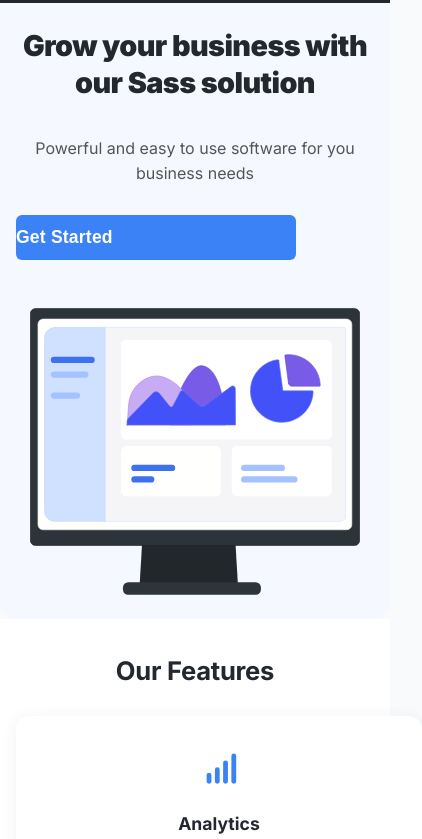
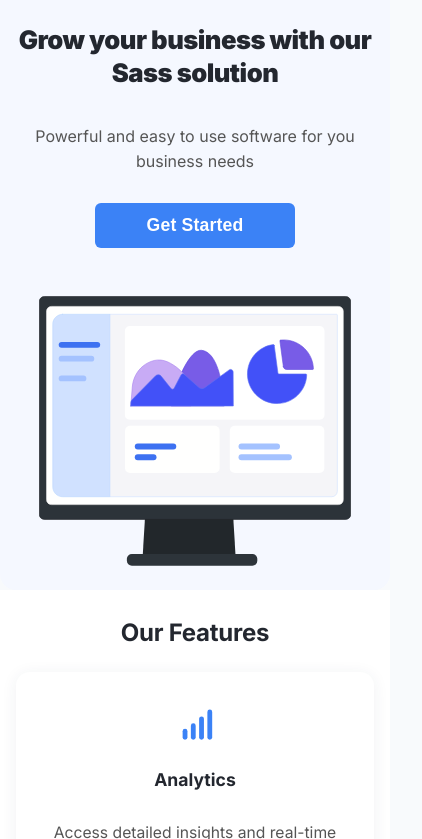
Before and after one commit to oxyitelno-vosxititelno/case1, a plain HTML site: page index.html in a window 390 px wide. Shown: the part 57-896 px from the top of the page, 422 px wide, since content can reach past the window. Drawn offline with Linux system fonts and the light colour scheme.

Commit message:
fix: исправлена мобильная адаптивность - скрыта навигация, центрирован контент, оптимизированы кнопки

```diff
--- a/style.css
+++ b/style.css
@@ -563,152 +563,183 @@ h6 {
 }
 
 /* =====================
-   Адаптивность для мобильных устройств (исправленная версия)
+   Мобильная адаптивность (полная переработка)
    ===================== */
 
+/* Базовые стили для body */
+body {
+  margin: 0;
+  padding: 0;
+  box-sizing: border-box;
+}
+
+*,
+*::before,
+*::after {
+  box-sizing: border-box;
+}
+
 @media (max-width: 900px) {
-  /* Header: скрываем навигацию, оставляем логотип и кнопку */
-  .nav-list {
-    display: none;
-  }
+  /* Header: полностью переделываем для мобильных */
   .header {
-    padding: 0 20px;
-    justify-content: space-between;
-  }
-  .nav {
-    gap: 16px;
+    padding: 0 20px !important;
+    height: 60px !important;
+    justify-content: space-between !important;
   }
 
-  /* Секции: правильные отступы и центрирование */
-  .hero,
+  /* Полностью скрываем навигационное меню */
+  .nav-list {
+    display: none !important;
+  }
+
+  /* Оставляем только кнопку в навигации */
+  .nav {
+    gap: 0 !important;
+  }
+
+  /* Hero: делаем полностью адаптивным */
+  .hero {
+    flex-direction: column !important;
+    align-items: center !important;
+    text-align: center !important;
+    gap: 32px !important;
+    padding: 40px 20px !important;
+    max-width: none !important;
+    margin: 0 !important;
+  }
+
+  .hero-content {
+    align-items: center !important;
+    text-align: center !important;
+    width: 100% !important;
+    max-width: none !important;
+  }
+
+  .hero h1 {
+    font-size: 2rem !important;
+    text-align: center !important;
+    max-width: none !important;
+    width: 100% !important;
+  }
+
+  .hero-description {
+    text-align: center !important;
+    max-width: none !important;
+    width: 100% !important;
+  }
+
+  .hero-btn {
+    align-self: center !important;
+    text-align: center !important;
+  }
+
+  .hero-img {
+    max-width: 80vw !important;
+    margin: 0 auto !important;
+  }
+
+  /* Секции: убираем ограничения ширины */
   .features,
   .pricing,
   .contact,
   .footer {
-    padding-left: 20px;
-    padding-right: 20px;
+    padding: 32px 20px !important;
+    max-width: none !important;
+    margin: 0 !important;
   }
 
-  /* Hero: вертикальное расположение, центрирование */
-  .hero {
-    flex-direction: column;
-    align-items: center;
-    text-align: center;
-    gap: 32px;
-    padding: 40px 20px;
-  }
-  .hero-content {
-    align-items: center;
-    text-align: center;
-    width: 100%;
-  }
-  .hero h1 {
-    font-size: 2.2rem;
-    max-width: 100%;
-    text-align: center;
-  }
-  .hero-description {
-    text-align: center;
-    max-width: 100%;
-  }
-  .hero-img {
-    max-width: 85vw;
-    margin: 0;
+  /* Features и Pricing списки */
+  .features-list,
+  .pricing-list {
+    flex-direction: column !important;
+    align-items: center !important;
+    gap: 20px !important;
   }
 
-  /* Features и Pricing: вертикальные списки */
-  .features-list,
-  .pricing-list {
-    flex-direction: column;
-    align-items: center;
-    gap: 20px;
-  }
   .features-item,
   .pricing-item {
-    width: 100%;
-    max-width: 350px;
+    width: 100% !important;
+    max-width: 350px !important;
+    margin: 0 auto !important;
   }
 
   /* Contact форма */
   .contact-form {
-    max-width: 100%;
-    padding: 0 10px;
+    max-width: 100% !important;
+    padding: 0 !important;
+    margin: 0 auto !important;
   }
 }
 
 @media (max-width: 600px) {
-  /* Очень маленькие экраны: минимальные отступы */
+  /* Экстра маленькие экраны */
   .header {
-    padding: 0 16px;
-    height: 60px;
-  }
-  .logo-img {
-    width: 100px;
-    height: auto;
-  }
-  .btn {
-    padding: 8px 16px;
-    font-size: 0.9rem;
+    padding: 0 16px !important;
+    height: 56px !important;
   }
 
-  /* Секции: минимальные отступы */
-  .hero,
+  .logo-img {
+    width: 90px !important;
+    height: auto !important;
+  }
+
+  .btn {
+    padding: 8px 16px !important;
+    font-size: 0.9rem !important;
+  }
+
+  .hero {
+    padding: 24px 16px !important;
+    gap: 24px !important;
+  }
+
+  .hero h1 {
+    font-size: 1.6rem !important;
+    line-height: 1.3 !important;
+  }
+
+  .hero-description {
+    font-size: 1rem !important;
+  }
+
+  .hero-btn {
+    width: 100% !important;
+    max-width: 200px !important;
+    padding: 12px 0 !important;
+    text-align: center !important;
+  }
+
   .features,
   .pricing,
   .contact,
   .footer {
-    padding-left: 16px;
-    padding-right: 16px;
+    padding: 24px 16px !important;
   }
 
-  /* Hero: компактная версия */
-  .hero {
-    padding: 24px 16px;
-    gap: 24px;
-  }
-  .hero h1 {
-    font-size: 1.8rem;
-    line-height: 1.3;
-  }
-  .hero-description {
-    font-size: 1rem;
-  }
-  .hero-btn {
-    width: 100%;
-    max-width: 280px;
-    padding: 12px 0;
-  }
-
-  /* Заголовки секций */
   .features h2,
   .pricing h2,
   .contact h2 {
-    font-size: 1.6rem;
-    margin-bottom: 24px;
+    font-size: 1.5rem !important;
+    margin-bottom: 20px !important;
   }
 
-  /* Features и Pricing: компактные карточки */
   .features-item,
   .pricing-item {
-    max-width: 100%;
-    margin: 0 auto;
+    max-width: none !important;
+    width: 100% !important;
   }
 
-  /* Contact форма: на всю ширину */
-  .contact-form {
-    padding: 0;
-  }
   .contact-input {
-    padding: 12px 14px;
-  }
-  .contact-btn {
-    padding: 12px 0;
+    padding: 12px 14px !important;
   }
 
-  /* Footer: вертикальное расположение */
+  .contact-btn {
+    padding: 12px 0 !important;
+  }
+
   .footer-list {
-    flex-direction: column;
-    gap: 16px;
-    margin-top: 16px;
+    flex-direction: column !important;
+    gap: 12px !important;
+    margin-top: 16px !important;
   }
 }
```
